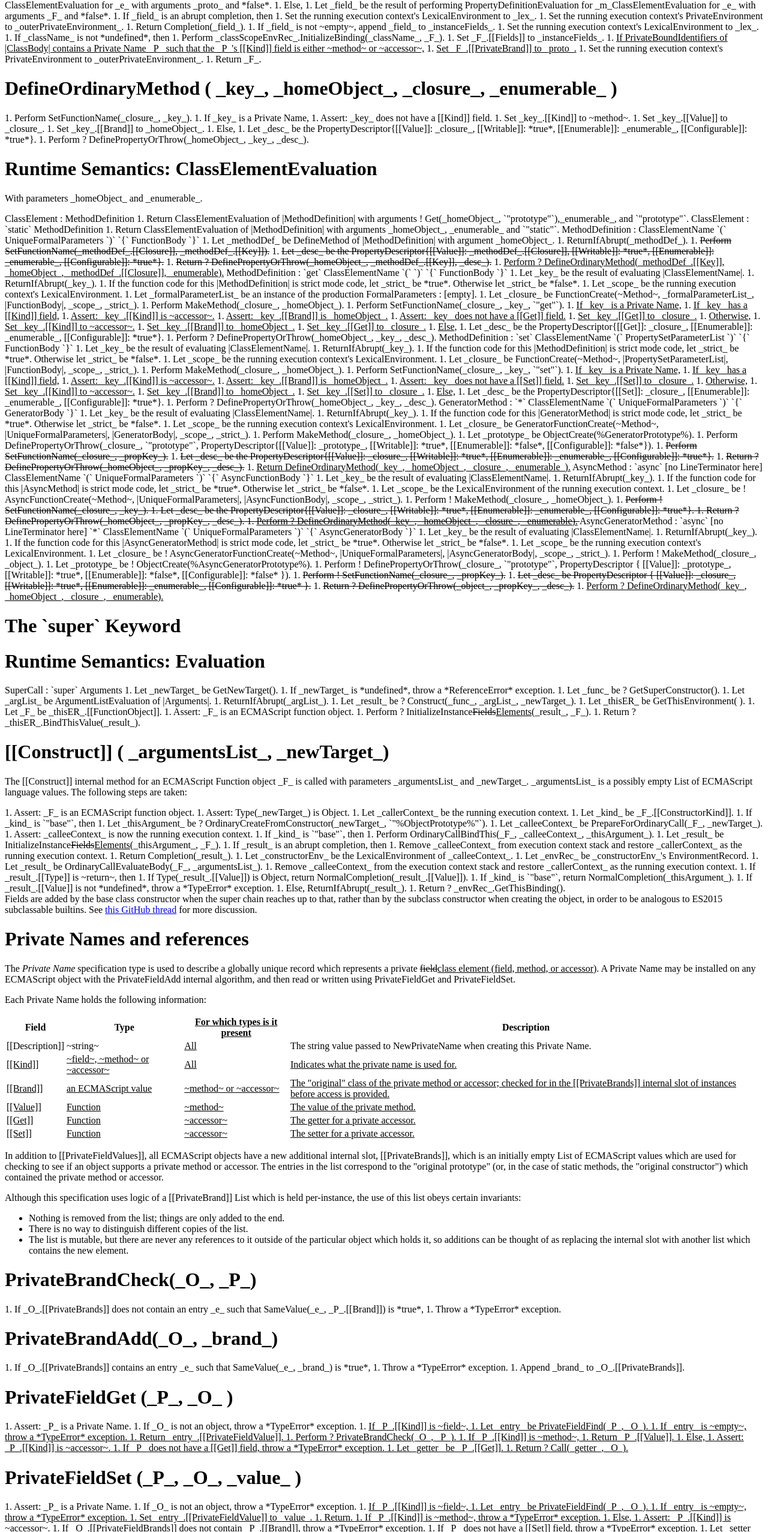
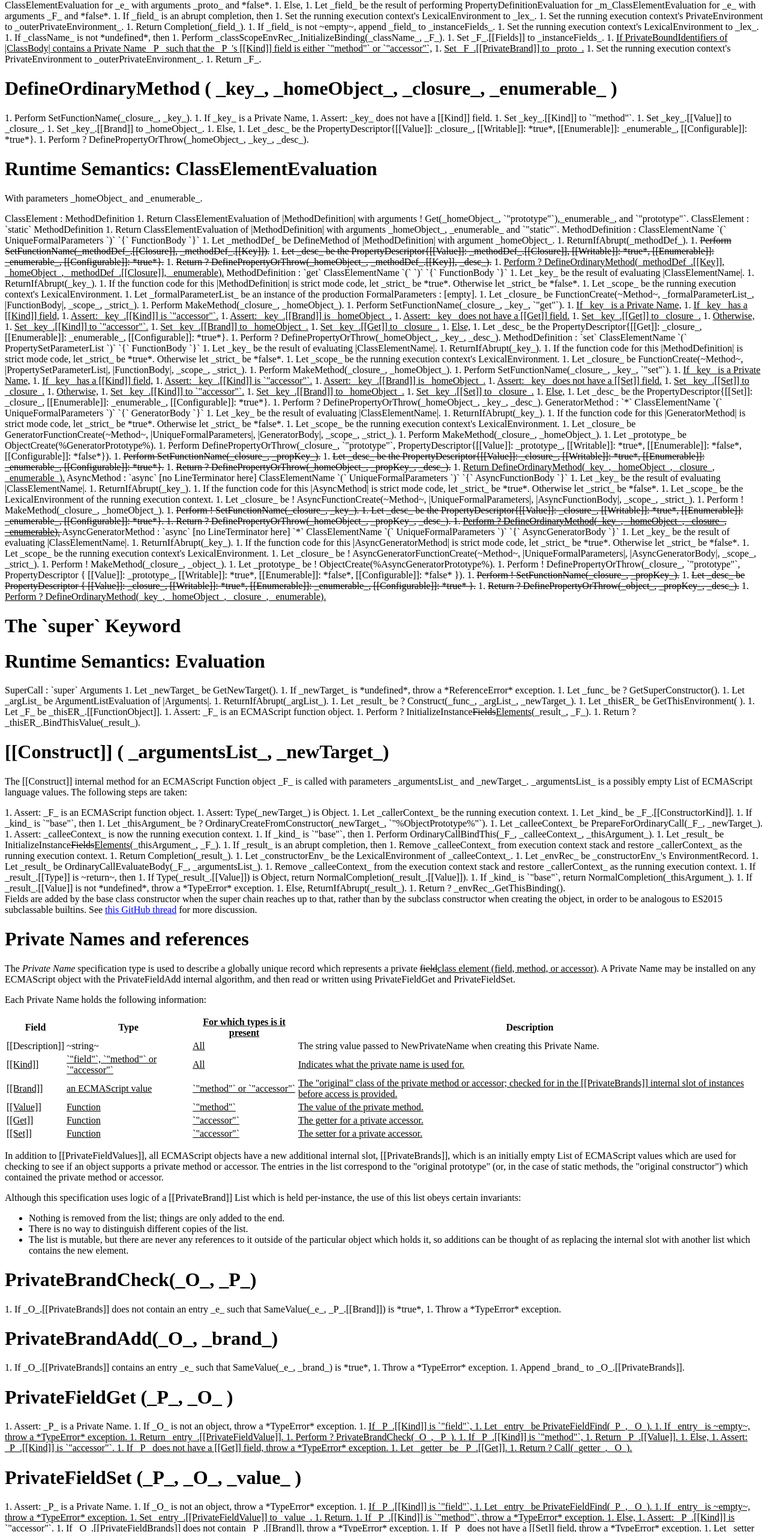
Before and after one commit to tc39/proposal-private-methods, a website: page spec.html in a window 1280 px wide. Shown: the part 2099-4653 px from the top of the page at 60% size. Drawn offline with Linux system fonts and the light colour scheme.

Commit message:
Use `"method"` (etc.) rather than ~method~

```diff
--- a/spec.html
+++ b/spec.html
@@ -333,7 +333,7 @@ emu-example pre {
       1. If _className_ is not *undefined*, then
         1. Perform _classScopeEnvRec_.InitializeBinding(_className_, _F_).
       1. Set _F_.[[Fields]] to _instanceFields_.
-      1. <ins>If PrivateBoundIdentifiers of |ClassBody| contains a Private Name _P_ such that the _P_'s [[Kind]] field is either ~method~ or ~accessor~,</ins>
+      1. <ins>If PrivateBoundIdentifiers of |ClassBody| contains a Private Name _P_ such that the _P_'s [[Kind]] field is either `"method"` or `"accessor"`,</ins>
         1. <ins>Set _F_.[[PrivateBrand]] to _proto_.</ins>
       1. Set the running execution context's PrivateEnvironment to _outerPrivateEnvironment_.
       1. Return _F_.
@@ -346,7 +346,7 @@ emu-example pre {
       1. Perform SetFunctionName(_closure_, _key_).
       1. If _key_ is a Private Name,
         1. Assert: _key_ does not have a [[Kind]] field.
-        1. Set _key_.[[Kind]] to ~method~.
+        1. Set _key_.[[Kind]] to `"method"`.
         1. Set _key_.[[Value]] to _closure_.
         1. Set _key_.[[Brand]] to _homeObject_.
       1. Else,
@@ -388,12 +388,12 @@ emu-example pre {
       1. Perform SetFunctionName(_closure_, _key_, `"get"`).
       1. <ins>If _key_ is a Private Name,</ins>
         1. <ins>If _key_ has a [[Kind]] field,</ins>
-          1. <ins>Assert: _key_.[[Kind]] is ~accessor~.</ins>
+          1. <ins>Assert: _key_.[[Kind]] is `"accessor"`.</ins>
           1. <ins>Assert: _key_.[[Brand]] is _homeObject_.</ins>
           1. <ins>Assert: _key_ does not have a [[Get]] field.</ins>
           1. <ins>Set _key_.[[Get]] to _closure_.</ins>
         1. <ins>Otherwise,</ins>
-          1. <ins>Set _key_.[[Kind]] to ~accessor~.</ins>
+          1. <ins>Set _key_.[[Kind]] to `"accessor"`.</ins>
           1. <ins>Set _key_.[[Brand]] to _homeObject_.</ins>
           1. <ins>Set _key_.[[Get]] to _closure_.</ins>
       1. <ins>Else,</ins>
@@ -411,12 +411,12 @@ emu-example pre {
       1. Perform SetFunctionName(_closure_, _key_, `"set"`).
       1. <ins>If _key_ is a Private Name,</ins>
         1. <ins>If _key_ has a [[Kind]] field,</ins>
-          1. <ins>Assert: _key_.[[Kind]] is ~accessor~.</ins>
+          1. <ins>Assert: _key_.[[Kind]] is `"accessor"`.</ins>
           1. <ins>Assert: _key_.[[Brand]] is _homeObject_.</ins>
           1. <ins>Assert: _key_ does not have a [[Set]] field.</ins>
           1. <ins>Set _key_.[[Set]] to _closure_.</ins>
         1. <ins>Otherwise,</ins>
-          1. <ins>Set _key_.[[Kind]] to ~accessor~.</ins>
+          1. <ins>Set _key_.[[Kind]] to `"accessor"`.</ins>
           1. <ins>Set _key_.[[Brand]] to _homeObject_.</ins>
           1. <ins>Set _key_.[[Set]] to _closure_.</ins>
       1. <ins>Else,</ins>
@@ -579,7 +579,7 @@ emu-example pre {
           <ins>[[Kind]]</ins>
         </td>
         <td>
-          <ins>~field~, ~method~ or ~accessor~</ins>
+          <ins>`"field"`, `"method"` or `"accessor"`</ins>
         </td>
         <td>
           <ins>All</ins>
@@ -596,7 +596,7 @@ emu-example pre {
           <ins>an ECMAScript value</ins>
         </td>
         <td>
-          <ins>~method~ or ~accessor~</ins>
+          <ins>`"method"` or `"accessor"`</ins>
         </td>
         <td>
           <ins>The "original" class of the private method or accessor; checked for in the [[PrivateBrands]] internal slot of instances before access is provided.</ins>
@@ -610,7 +610,7 @@ emu-example pre {
           <ins>Function</ins>
         </td>
         <td>
-          <ins>~method~</ins>
+          <ins>`"method"`</ins>
         </td>
         <td>
           <ins>The value of the private method.</ins>
@@ -624,7 +624,7 @@ emu-example pre {
           <ins>Function</ins>
         </td>
         <td>
-          <ins>~accessor~</ins>
+          <ins>`"accessor"`</ins>
         </td>
         <td>
           <ins>The getter for a private accessor.</ins>
@@ -638,7 +638,7 @@ emu-example pre {
           <ins>Function</ins>
         </td>
         <td>
-          <ins>~accessor~</ins>
+          <ins>`"accessor"`</ins>
         </td>
         <td>
           <ins>The setter for a private accessor.</ins>
@@ -682,15 +682,15 @@ emu-example pre {
   <emu-alg>
     1. Assert: _P_ is a Private Name.
     1. If _O_ is not an object, throw a *TypeError* exception.
-    1. <ins>If _P_.[[Kind]] is ~field~,
+    1. <ins>If _P_.[[Kind]] is `"field"`,
       1. Let _entry_ be PrivateFieldFind(_P_, _O_).
       1. If _entry_ is ~empty~, throw a *TypeError* exception.
       1. Return _entry_.[[PrivateFieldValue]].
     1. <ins>Perform ? PrivateBrandCheck(_O_, _P_).</ins>
-    1. <ins>If _P_.[[Kind]] is ~method~,</ins>
+    1. <ins>If _P_.[[Kind]] is `"method"`,</ins>
       1. <ins>Return _P_.[[Value]].</ins>
     1. <ins>Else,</ins>
-      1. <ins>Assert: _P_.[[Kind]] is ~accessor~.</ins>
+      1. <ins>Assert: _P_.[[Kind]] is `"accessor"`.</ins>
       1. <ins>If _P_ does not have a [[Get]] field, throw a *TypeError* exception.</ins>
       1. <ins>Let _getter_ be _P_.[[Get]].</ins>
       1. <ins>Return ? Call(_getter_, _O_).</ins>
@@ -702,14 +702,14 @@ emu-example pre {
   <emu-alg>
     1. Assert: _P_ is a Private Name.
     1. If _O_ is not an object, throw a *TypeError* exception.
-    1. <ins>If _P_.[[Kind]] is ~field~,
+    1. <ins>If _P_.[[Kind]] is `"field"`,
       1. Let _entry_ be PrivateFieldFind(_P_, _O_).
       1. If _entry_ is ~empty~, throw a *TypeError* exception.
       1. Set _entry_.[[PrivateFieldValue]] to _value_.
       1. <ins>Return.</ins>
-    1. <ins>If _P_.[[Kind]] is ~method~, throw a *TypeError* exception.</ins>
+    1. <ins>If _P_.[[Kind]] is `"method"`, throw a *TypeError* exception.</ins>
     1. <ins>Else,</ins>
-      1. <ins>Assert: _P_.[[Kind]] is ~accessor~.</ins>
+      1. <ins>Assert: _P_.[[Kind]] is `"accessor"`.</ins>
       1. <ins>If _O_.[[PrivateFieldBrands]] does not contain _P_.[[Brand]], throw a *TypeError* exception.</ins>
       1. <ins>If _P_ does not have a [[Set]] field, throw a *TypeError* exception.</ins>
       1. <ins>Let _setter_ be _P_.[[Set]].</ins>
```
